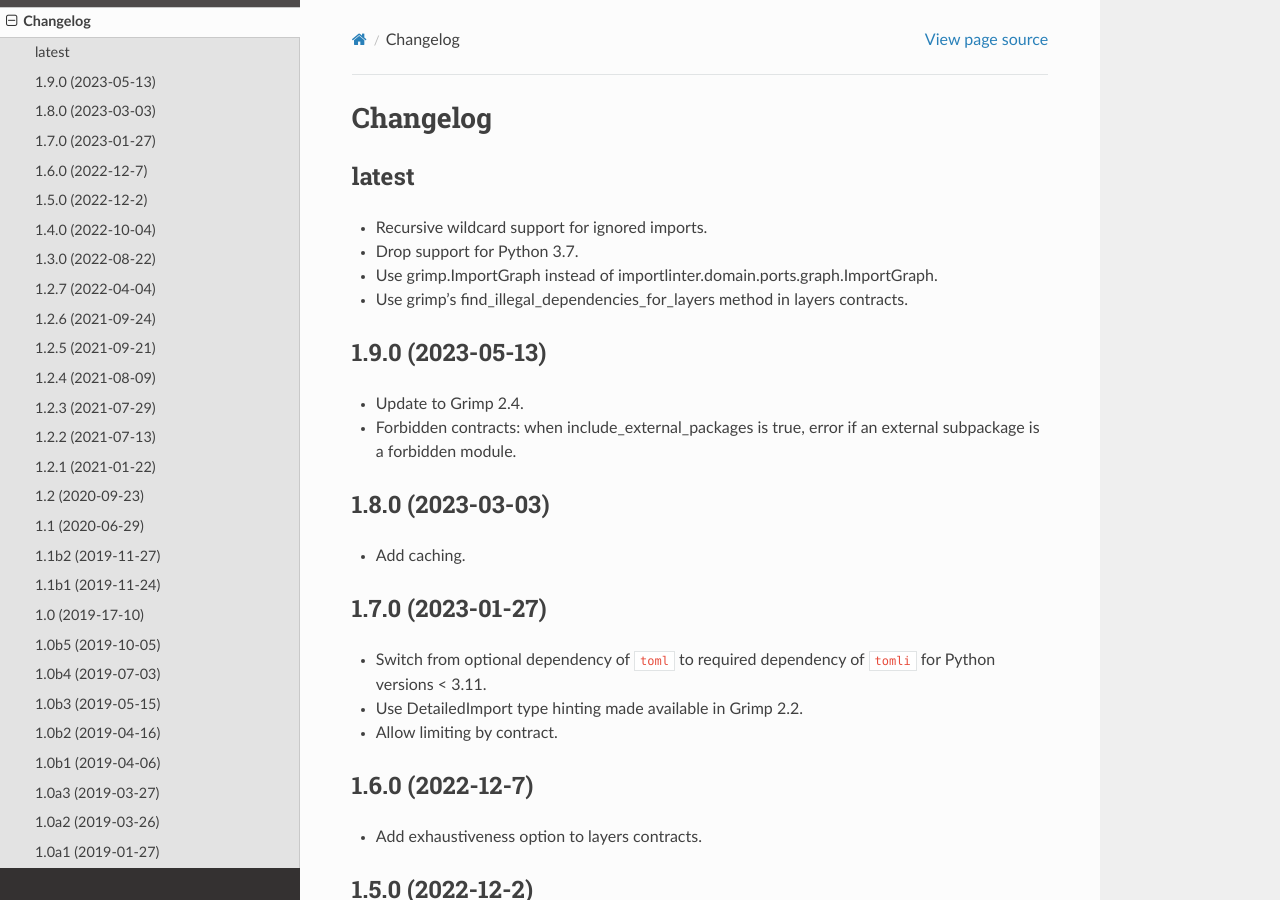
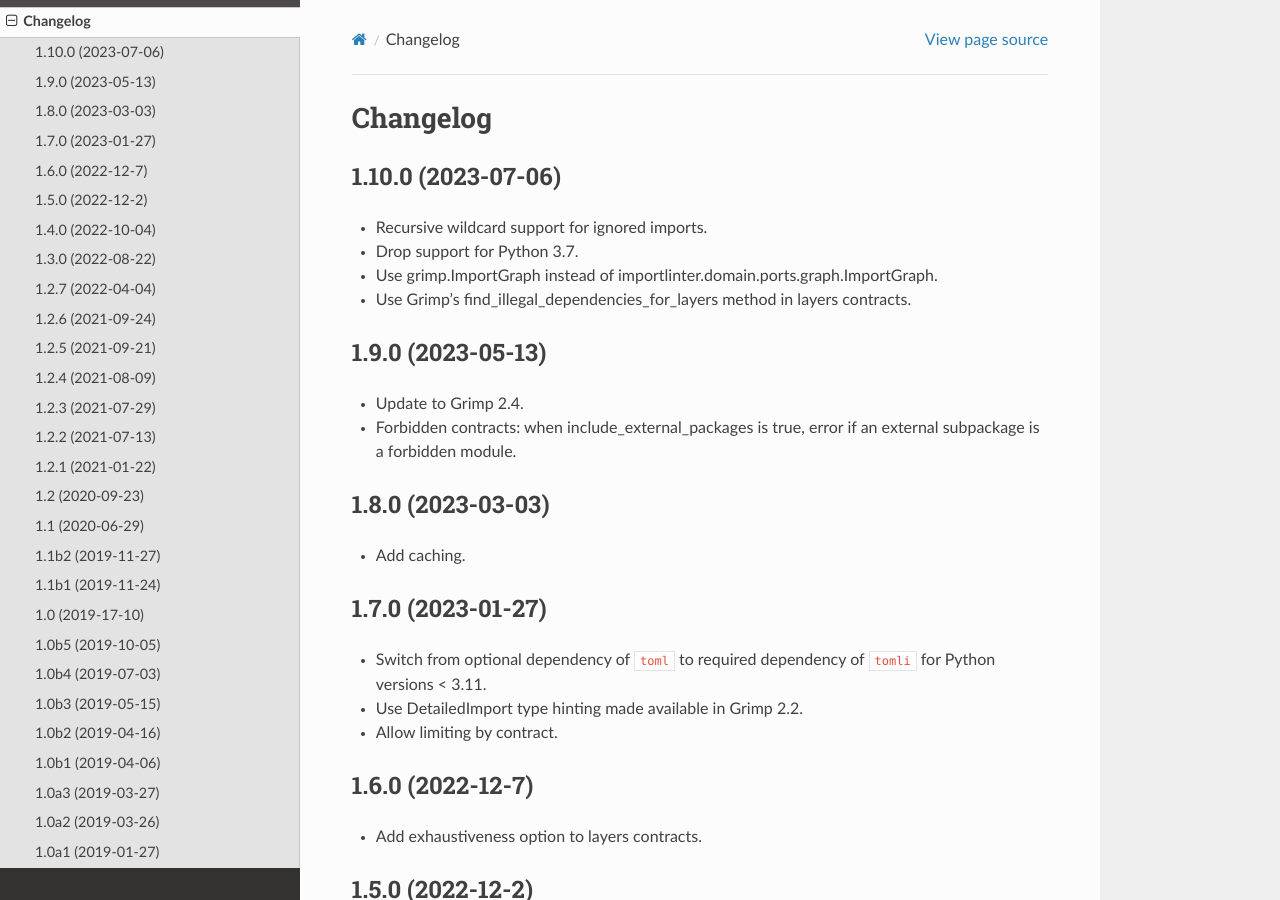
Before and after one commit to seddonym/import-linter, a Sphinx documentation site: the page built from docs/changelog.rst, in a window 1280 px wide and 900 px high. Built offline with Sphinx 7.4.7 and the Read the Docs theme 2.0.0, drawn with Linux system fonts in a browser that asks for light colours.

Commit message:
Release v1.10.0

```diff
--- a/CHANGELOG.rst
+++ b/CHANGELOG.rst
@@ -1,13 +1,13 @@
 Changelog
 =========
 
-latest
-------
+1.10.0 (2023-07-06)
+-------------------
 
 * Recursive wildcard support for ignored imports.
 * Drop support for Python 3.7.
 * Use grimp.ImportGraph instead of importlinter.domain.ports.graph.ImportGraph.
-* Use grimp's find_illegal_dependencies_for_layers method in layers contracts.
+* Use Grimp's find_illegal_dependencies_for_layers method in layers contracts.
 
 1.9.0 (2023-05-13)
 ------------------
--- a/docs/conf.py
+++ b/docs/conf.py
@@ -27,7 +27,7 @@ author = 'David Seddon'
 # The short X.Y version
 version = ''
 # The full version, including alpha/beta/rc tags
-release = '1.9.0'
+release = '1.10.0'
 
 
 # -- General configuration ---------------------------------------------------
--- a/pyproject.toml
+++ b/pyproject.toml
@@ -4,7 +4,7 @@ build-backend = "setuptools.build_meta"
 
 [project]
 name = "import-linter"
-version = "1.9.0"
+version = "1.10.0"
 license = {text = "BSD 2-Clause License"}
 description = "Enforces rules for the imports within and between Python packages."
 authors = [
--- a/src/importlinter/__init__.py
+++ b/src/importlinter/__init__.py
@@ -1,4 +1,4 @@
-__version__ = "1.9.0"
+__version__ = "1.10.0"
 
 from .application import output  # noqa
 from .domain import fields  # noqa
```
